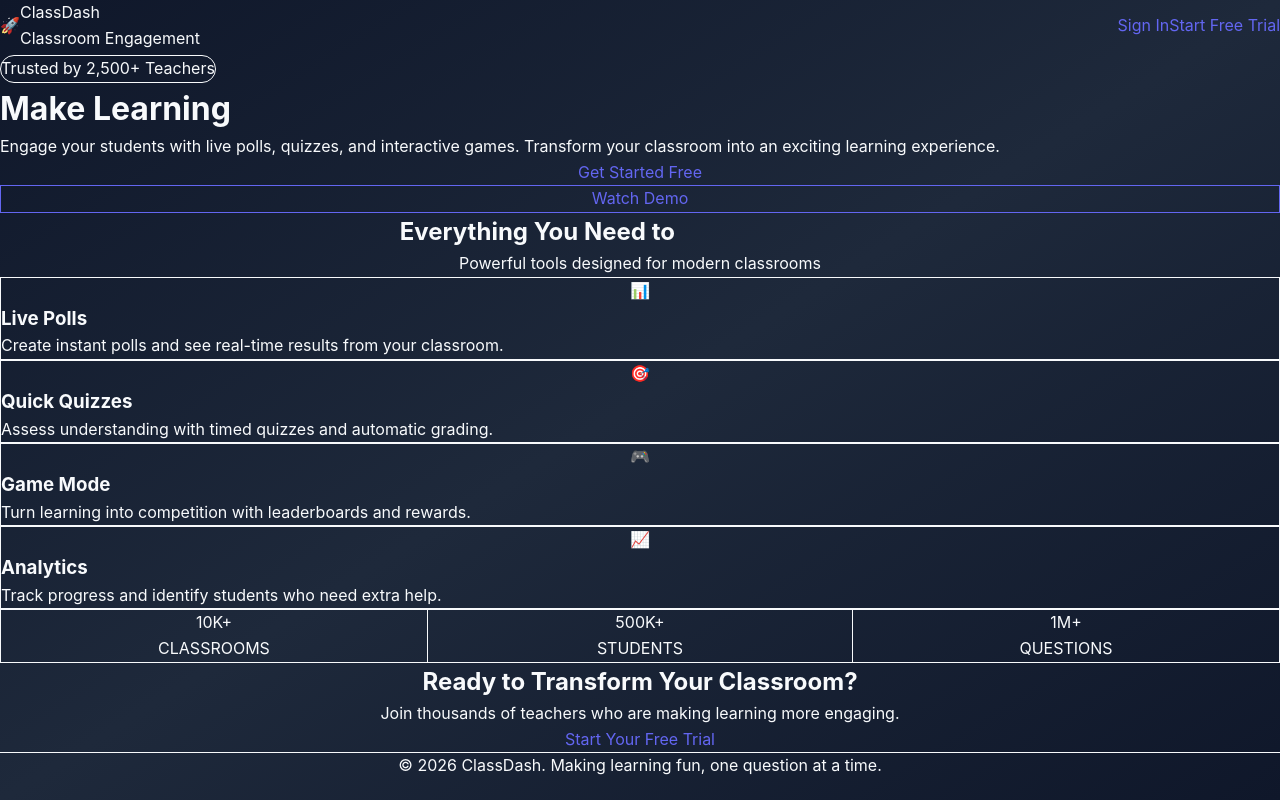
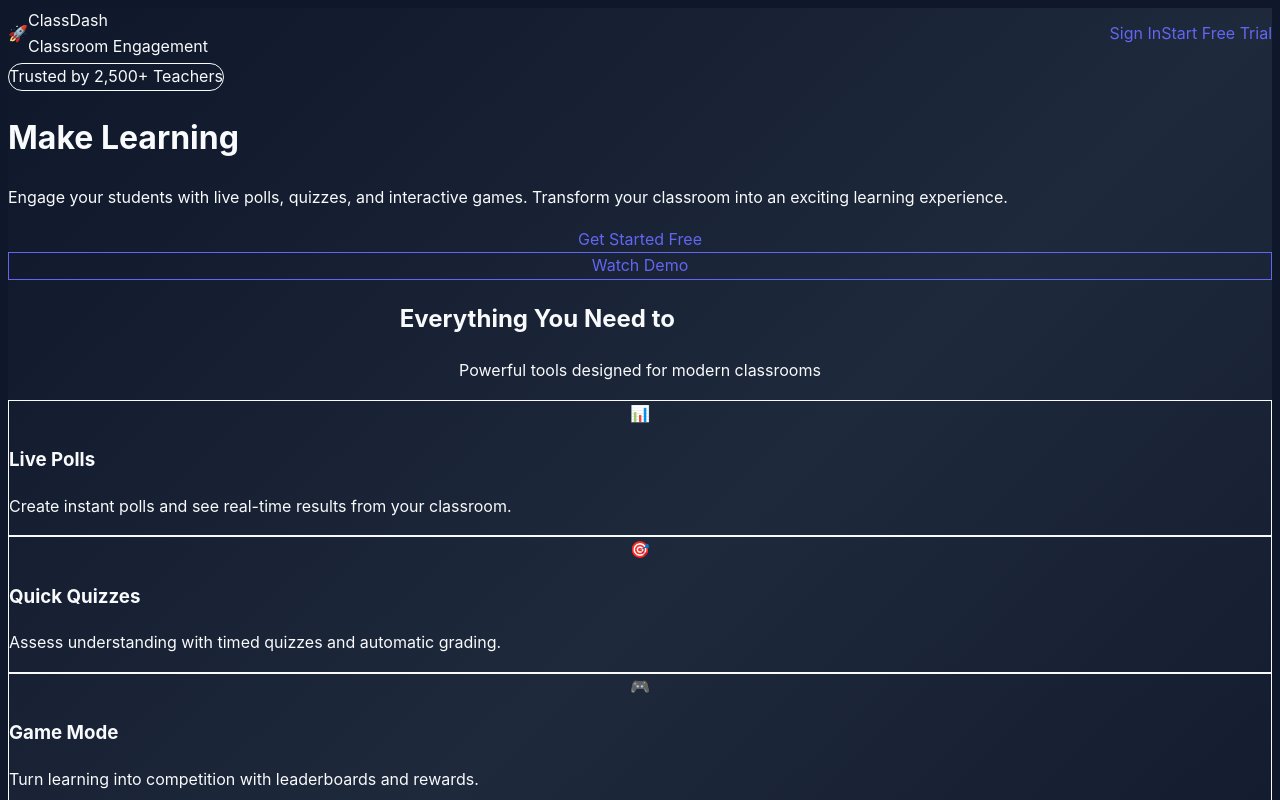
Before and after one commit to techjoejoe/Engagesuite, a Next.js app: page / in a window 1280 px wide. Shown: the top 800 px of the page. Built offline with nearby package versions, Linux system fonts and the light colour scheme.

Commit message:
Update globals.css

```diff
--- a/app/globals.css
+++ b/app/globals.css
@@ -3,8 +3,7 @@
 @tailwind utilities;
 
 /* ================================================
-   CLASSDASH DARK THEME - Professional Color System
-   Based on TrackUPC.com design language
+   CLASSDASH DARK THEME
    ================================================ */
 
 :root {
@@ -31,13 +30,6 @@
   --success: #22c55e;
   --warning: #f59e0b;
   --error: #ef4444;
-}
-
-/* Global Reset */
-* {
-  margin: 0;
-  padding: 0;
-  box-sizing: border-box;
 }
 
 html {
```
